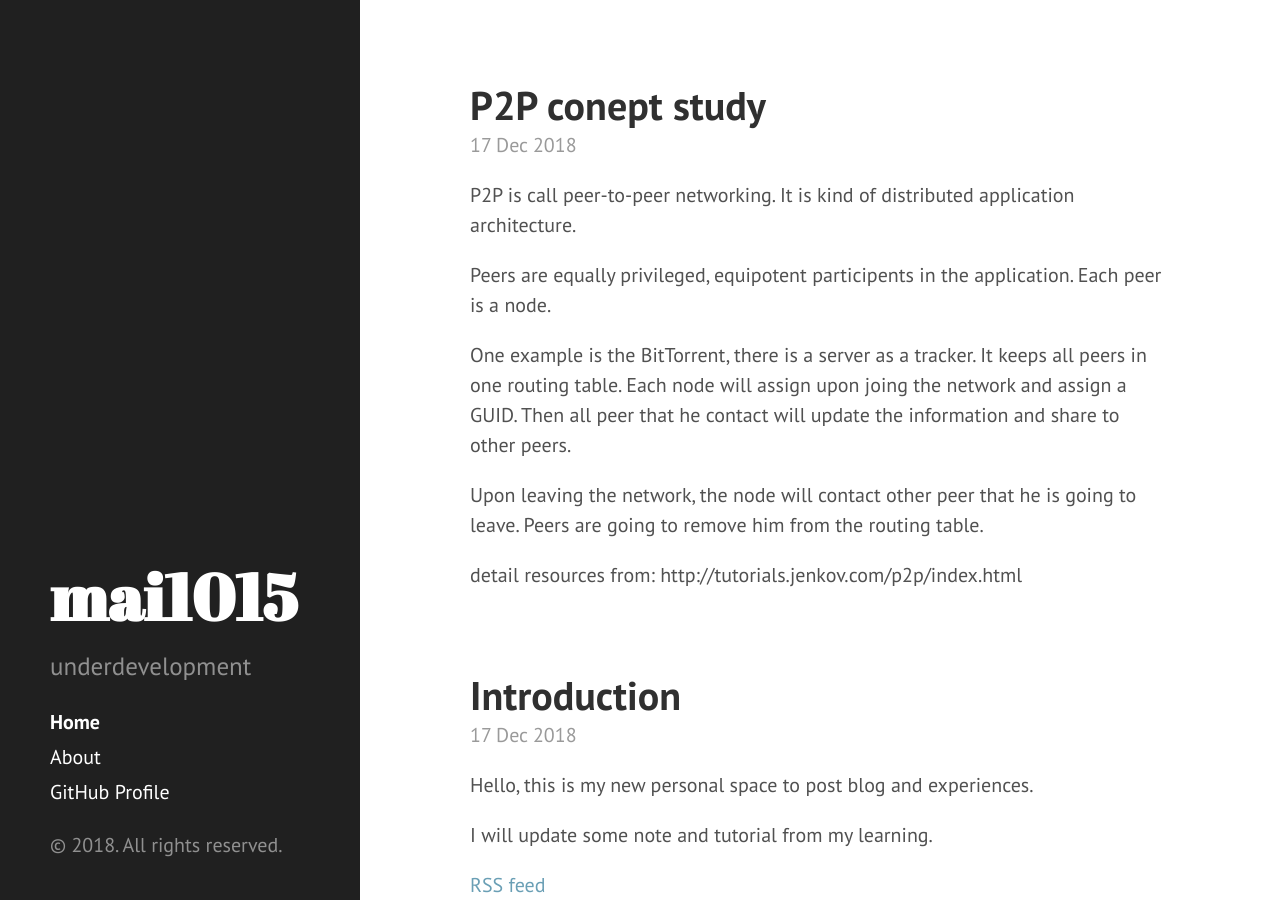
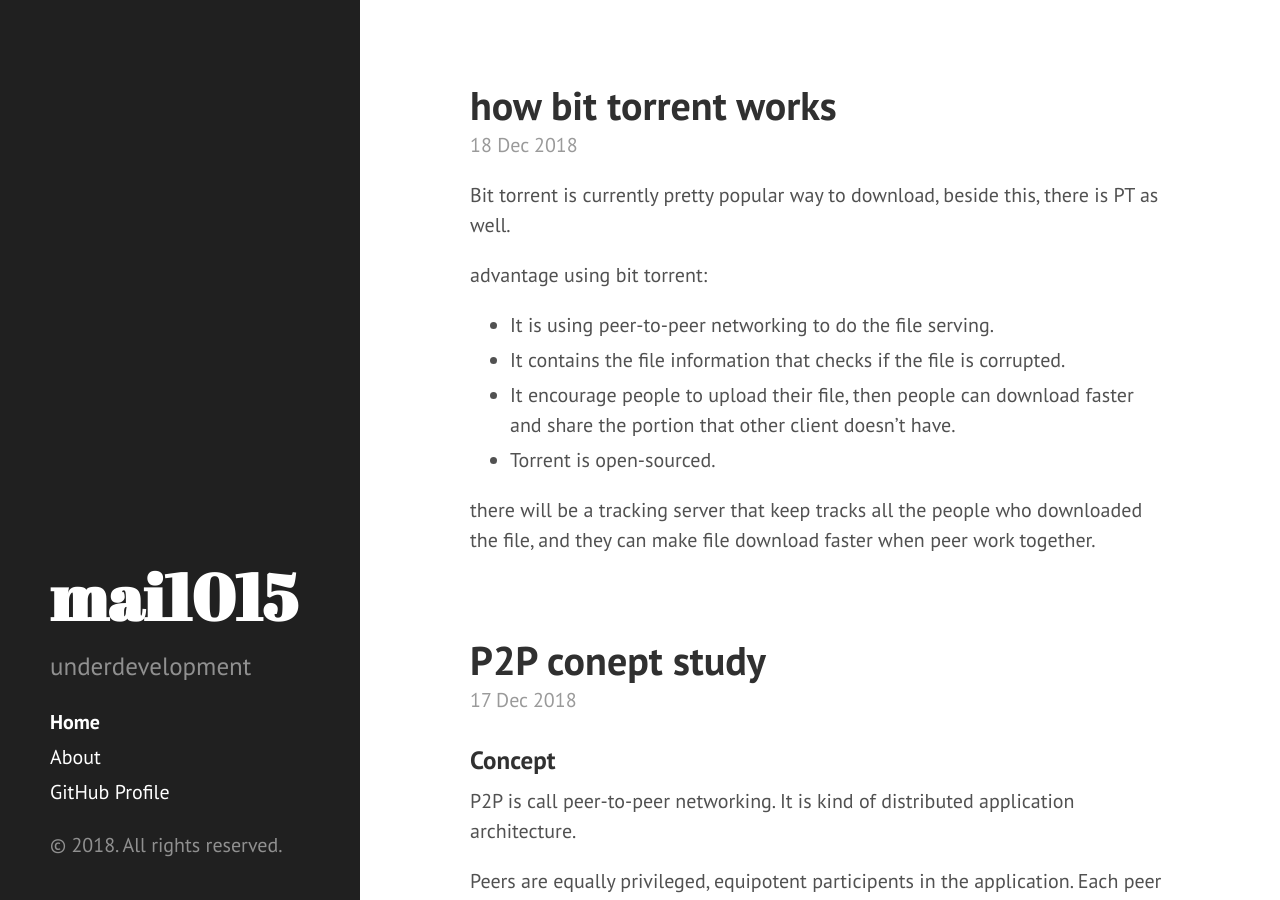
Before and after one commit to mai1015/mai1015.github.io, a Jekyll site: the page built from index.html, in a window 1280 px wide and 900 px high. Built offline with Jekyll 4.4.1, drawn with Linux system fonts in a browser that asks for light colours; the list of posts is cut into pages by our own code; some of the changed text lies outside the part shown.

Commit message:
edit post

```diff
--- a/_posts/2018-12-17-p2p-study.md
+++ b/_posts/2018-12-17-p2p-study.md
@@ -4,12 +4,20 @@
 category: note
 tags: [web, network]
 ---
+### Concept
 P2P is call peer-to-peer networking. It is kind of distributed application architecture.
 
 Peers are equally privileged, equipotent participents in the application. Each peer is a node.
+
+![peer-to-peer (P2P) network](/public/image/2018-12-18/1024px-P2P-network.svg.png)
 
 One example is the BitTorrent, there is a server as a tracker. It keeps all peers in one routing table. Each node will assign upon joing the network and assign a GUID. Then all peer that he contact will update the information and share to other peers.
 
 Upon leaving the network, the node will contact other peer that he is going to leave. Peers are going to remove him from the routing table.
 
-detail resources from: http://tutorials.jenkov.com/p2p/index.html
+detail resources from: [Peer-to-Peer (P2P) Networks](http://tutorials.jenkov.com/p2p/index.html)
+
+### Choord vs. Kademlia
+In Kademlia, rounting table goes both ways. Peer have to notify others before leaving.
+
+In Choord, they are not symmetric. They do not need to keep each other. when leaving, they have to send leave message to the one keeps them in routing table.
--- /dev/null
+++ b/_posts/2018-12-18-bittorrent.md
@@ -0,0 +1,16 @@
+---
+layout: post
+title: how bit torrent works
+category: note
+tags: [web, network]
+---
+Bit torrent is currently pretty popular way to download, beside this, there is PT as well.
+
+advantage using bit torrent:
+
+- It is using peer-to-peer networking to do the file serving.
+- It contains the file information that checks if the file is corrupted.
+- It encourage people to upload their file, then people can download faster and share the portion that other client doesn't have.
+- Torrent is open-sourced.
+
+there will be a tracking server that keep tracks all the people who downloaded the file, and they can make file download faster when peer work together.
```
Also changed, not shown: public/image/2018-12-18/1024px-P2P-network.svg.png (added).
